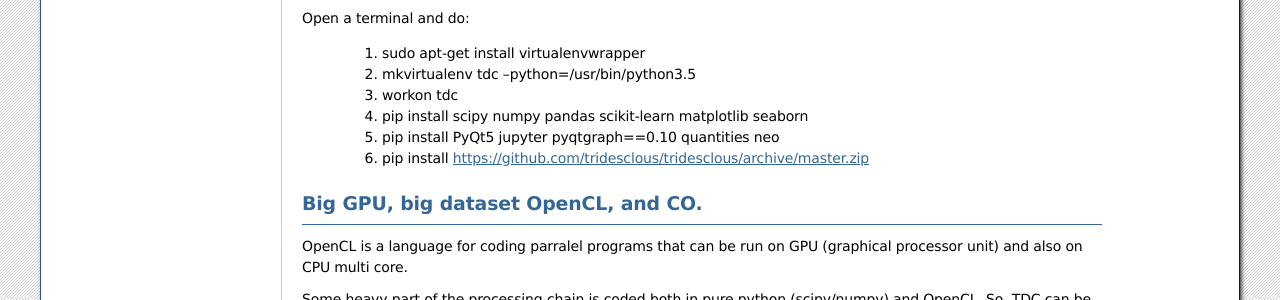
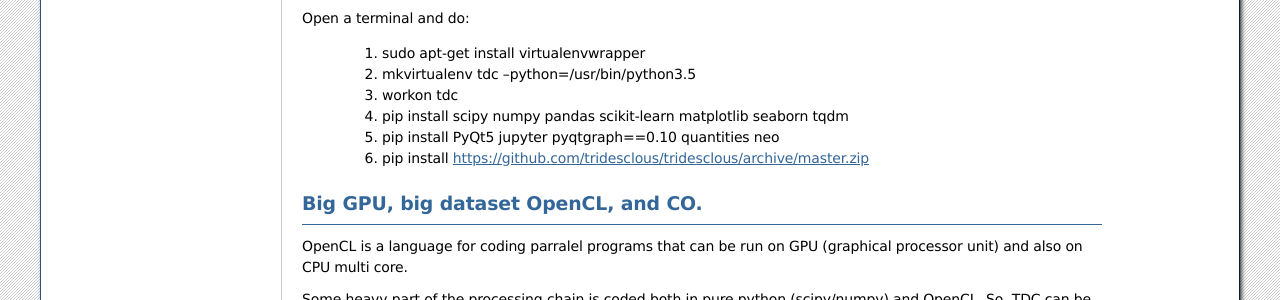
Before and after one commit to tridesclous/tridesclous, a Sphinx documentation site: the page built from doc/installation.rst, in a window 1280 px wide and 900 px high, scrolled down 1169 px. Shown: the part 152-452 px from the top of the window. Built offline with Sphinx 7.4.7, drawn with Linux system fonts in a browser that asks for light colours.

Commit message:
tqdm in pip

```diff
--- a/doc/installation.rst
+++ b/doc/installation.rst
@@ -81,7 +81,7 @@ Open a terminal and do:
   1. sudo apt-get install virtualenvwrapper
   2. mkvirtualenv  tdc   --python=/usr/bin/python3.5
   3. workon tdc
-  4. pip install scipy numpy pandas scikit-learn matplotlib seaborn
+  4. pip install scipy numpy pandas scikit-learn matplotlib seaborn tqdm
   5. pip install PyQt5 jupyter pyqtgraph==0.10 quantities neo
   6. pip install https://github.com/tridesclous/tridesclous/archive/master.zip
 
```
